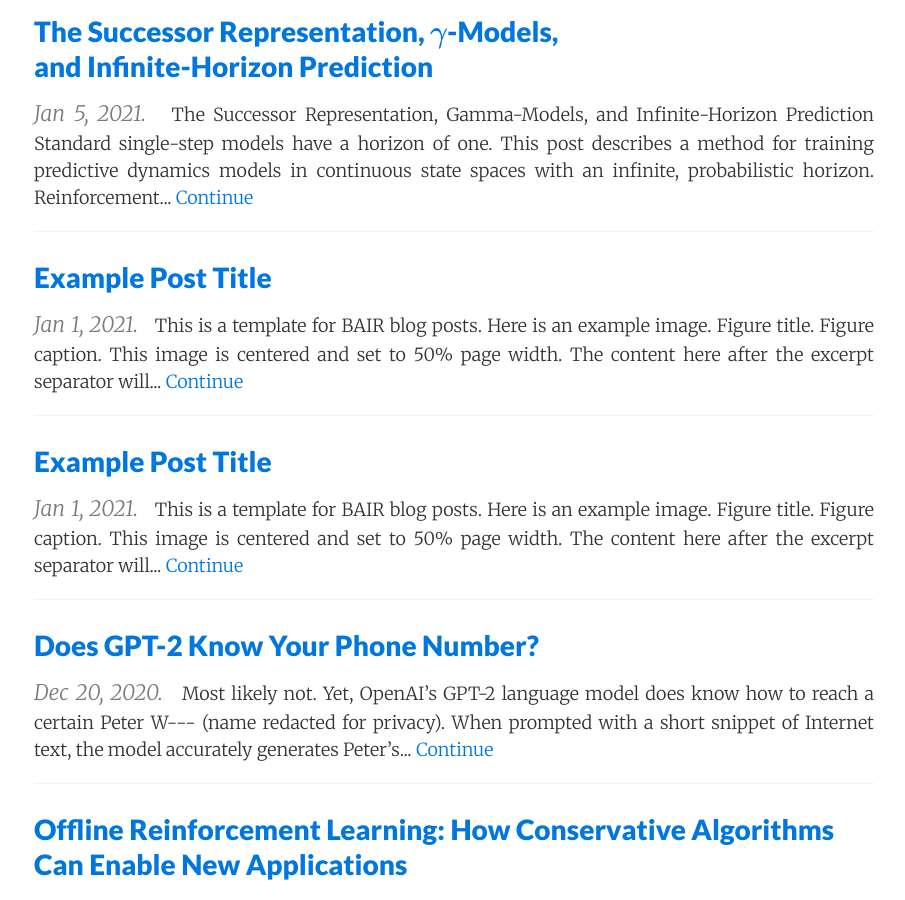
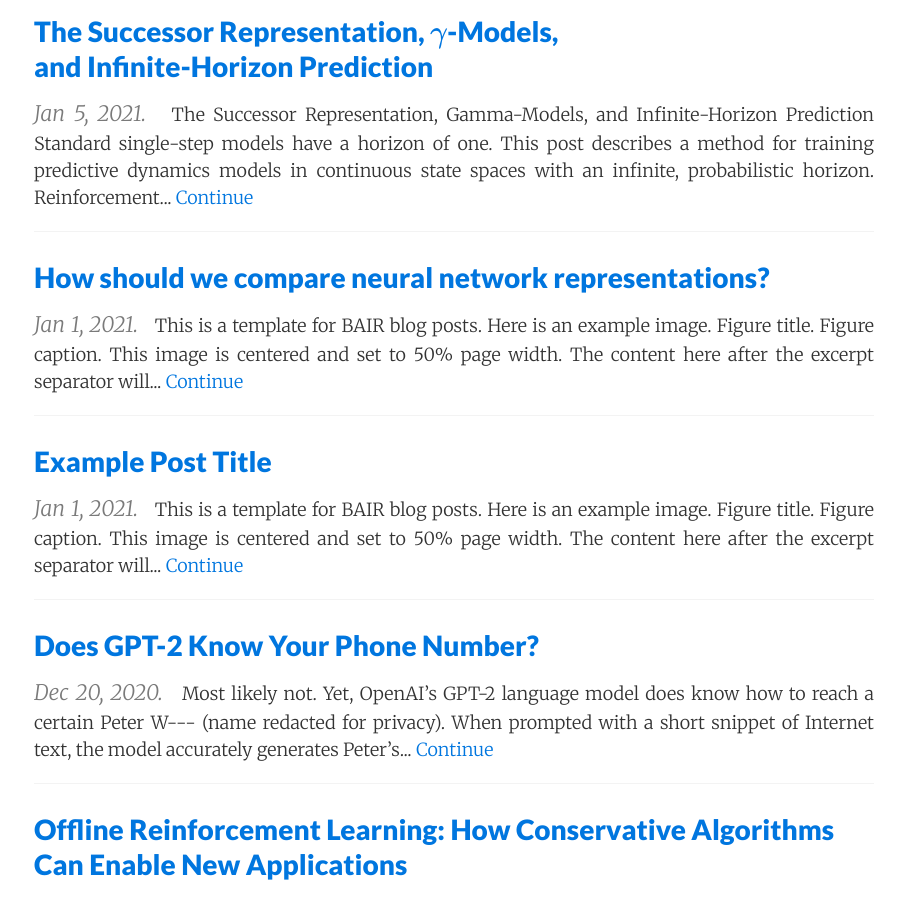
Before and after one commit to bairblog/bairblog.github.io, a Jekyll site: the page built from future.html, in a window 1280 px wide and 900 px high, scrolled down 4463 px. Shown: the whole window, without its empty margins (186-1091 px from the left). Built offline with Jekyll 4.4.1, drawn with Linux system fonts in a browser that asks for light colours; nearby versions of some CDN libraries; formulas are drawn with MathJax 3.

Commit message:
Update 2021-11-05-similarity.md

```diff
--- a/_posts/2021-11-05-similarity.md
+++ b/_posts/2021-11-05-similarity.md
@@ -1,8 +1,8 @@
 ---
 layout:             post
-title:              "Example Post Title"
+title:              "How should we compare neural network representations?"
 date:               2021-01-01  9:00:00
-author:             <a href="">John Doe</a> and <a href="">Jane Doe</a>
+author:             <a href="https://francesding.github.io/">Frances Ding</a> and <a href="https://jsteinhardt.stat.berkeley.edu/">Jacob Steinhardt</a>
 img:                assets/example_post/image1.png
 excerpt_separator:  <!--more-->
 visible:            False
@@ -34,9 +34,9 @@ You can also turn on Disqus comments, but we recommend disabling this feature.
 <meta name="twitter:card" content="summary_large_image">
 <meta name="twitter:image" content="https://bair.berkeley.edu/static/blog/example_post/image1.png">
 
-<meta name="keywords" content="keyword1, keyword2">
+<meta name="keywords" content="similarity metrics, representation learning, interpretability">
 <meta name="description" content="The BAIR Blog">
-<meta name="author" content="John Doe, Jane Doe">
+<meta name="author" content="Frances Ding, Jacob Steinhardt">
 
 <!--
 The actual text for the post content appears below.  Text will appear on the
```
